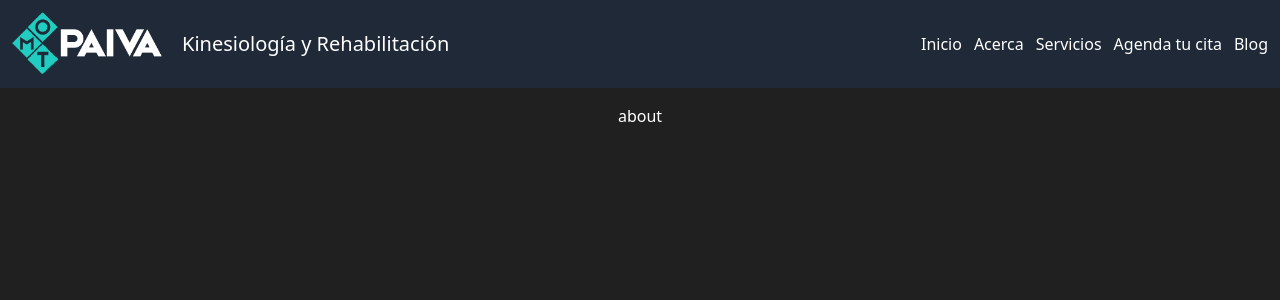
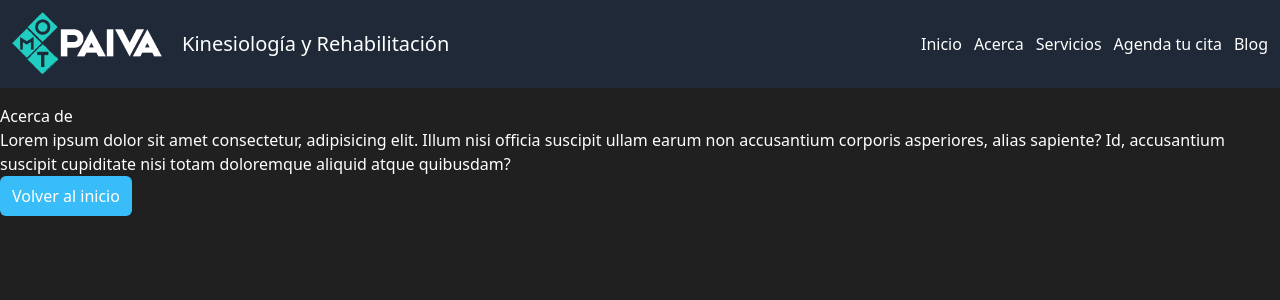
Before and after one commit to marcelopaivag/kinepaiva, a Next.js app: page /about in a window 1280 px wide. Shown: the top 300 px of the page. Built offline with nearby package versions, Linux system fonts and the light colour scheme.

Commit message:
ahora si

```diff
--- a/app/about/page.tsx
+++ b/app/about/page.tsx
@@ -1,14 +1,24 @@
-import React from 'react'
 
-export const metadata: Metadata = {
-    title: "Acerca de",
-    description: "Acerca de Kinesiólogo Marcelo Paiva",
-  };
+"use client"
+import { useRouter } from 'next/navigation';
 
-const page = () => {
+const AboutPage = () => {
+  const router = useRouter()
   return (
-    <div>about</div>
+    <section>
+      <h1>Acerca de</h1>
+
+      <p>Lorem ipsum dolor sit amet consectetur, adipisicing elit. Illum nisi officia suscipit ullam earum non accusantium corporis asperiores, alias sapiente? Id, accusantium suscipit cupiditate nisi totam doloremque aliquid atque quibusdam?</p>
+
+      <button className='bg-sky-400 px-3 py-2 rounded-md'
+      onClick={()=>{
+        router.push('/')
+      }}>
+        Volver al inicio
+      </button>
+
+    </section>
   )
 }
 
-export default page
+export default AboutPage
--- /dev/null
+++ b/app/api/services/route.js
@@ -0,0 +1,7 @@
+import { NextResponse } from "next/server"
+
+export function GET() {
+    return NextResponse.json({
+        message: "works"
+    })
+}
--- /dev/null
+++ b/app/users/[id]/page.jsx
@@ -0,0 +1,9 @@
+import React from 'react'
+
+function UserPage() {
+  return (
+    <div>UserPage</div>
+  )
+}
+
+export default UserPage
```
